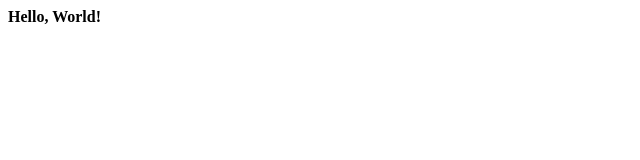
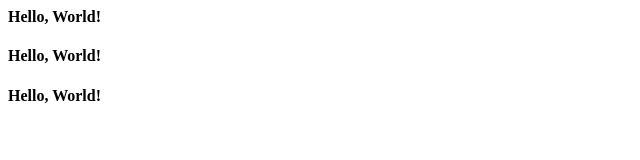
Before and after one commit to GitUser-Ledger/algotest1, a plain HTML site: page index.html in a window 1280 px wide. Shown: the whole page, without its empty margins (0-640 px from the left). Drawn offline with Linux system fonts and the light colour scheme.

Commit message:
Update index.html

```diff
--- a/index.html
+++ b/index.html
@@ -1,3 +1,5 @@
 <html>
   <h4> Hello, World! </h4>
+  <h4> Hello, World! </h4>
+  <h4> Hello, World! </h4>
 </html>
```
